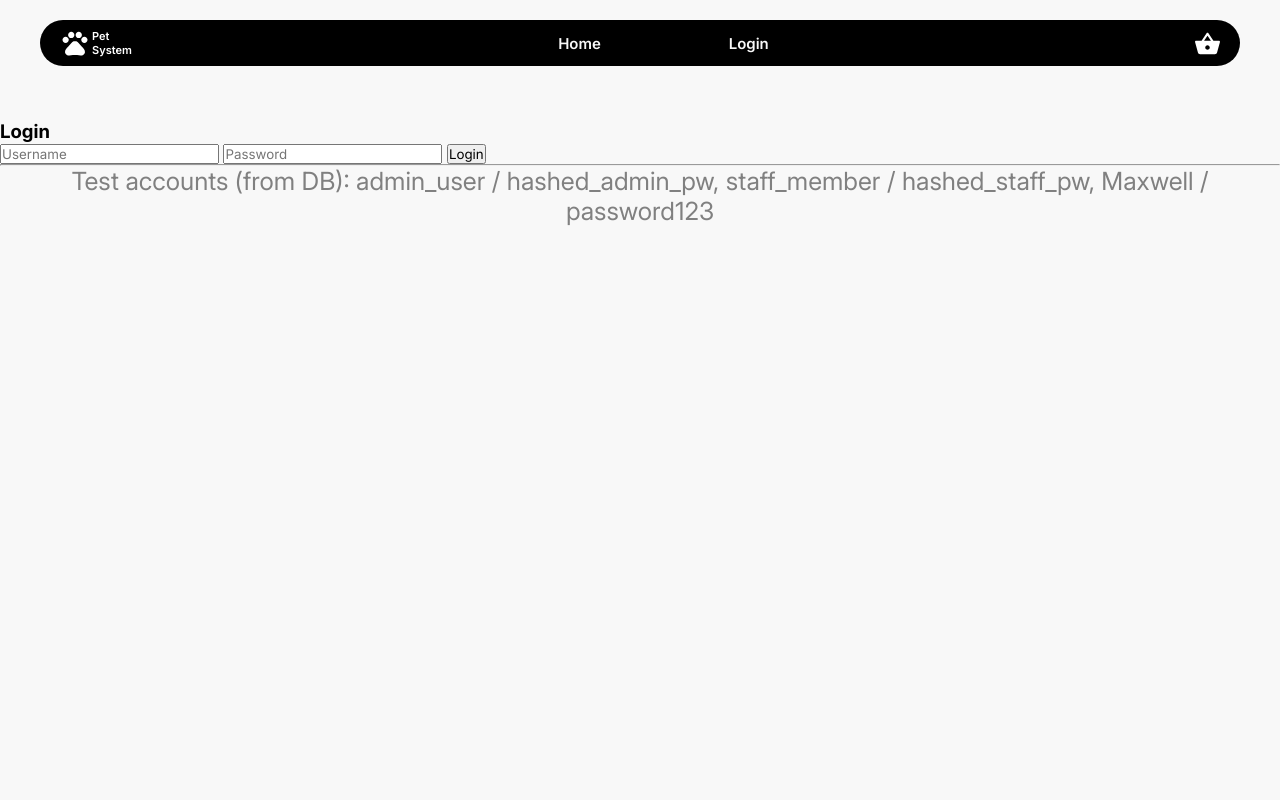
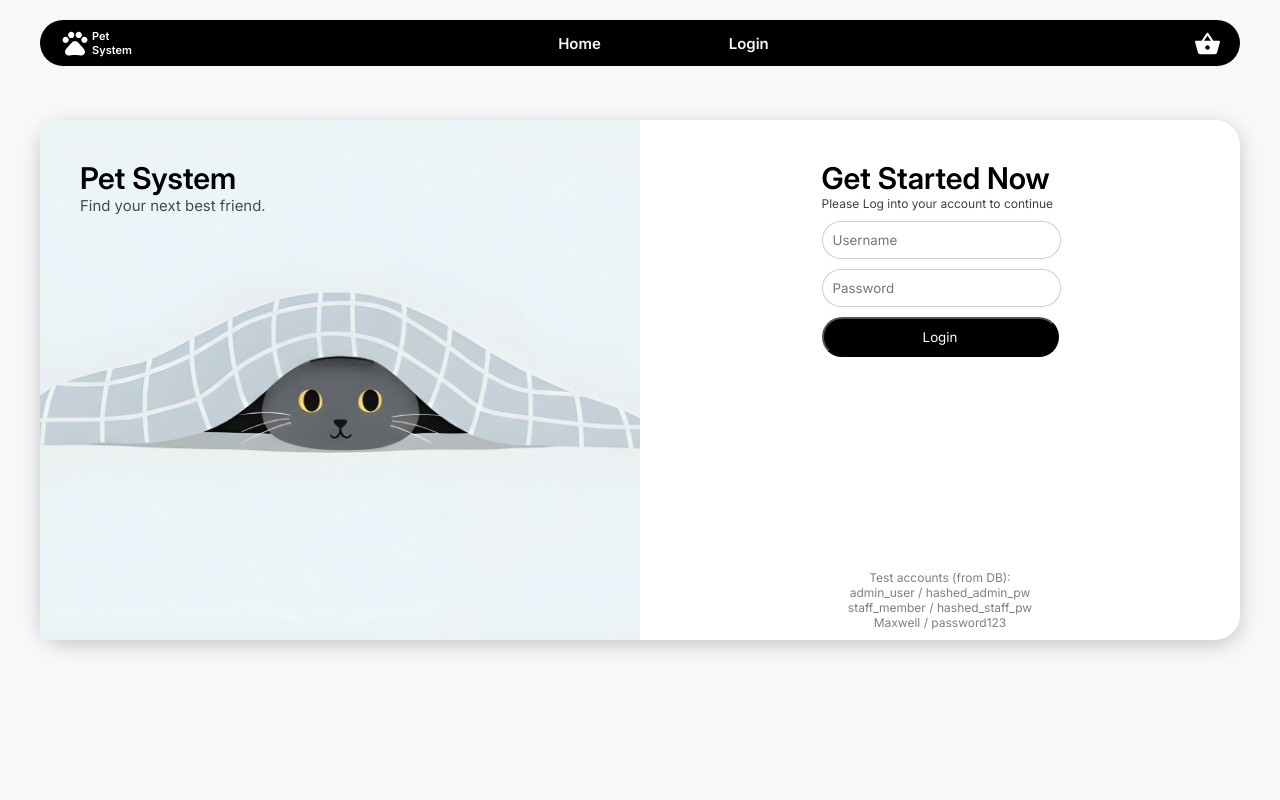
Before and after one commit to jbnamuro/PetSystem, a Flask app: page / in a window 1280 px wide. Run offline with Flask 2, Linux system fonts and the light colour scheme.

Commit message:
fixed login page

```diff
--- a/static/css/styles.css
+++ b/static/css/styles.css
@@ -25,6 +25,96 @@
   background-color: red;
   z-index: -1;
   opacity: 0.2;
+}
+
+.login {
+  height: calc(80vh - 120px);
+  display: flex;
+  margin: 120px 40px 0 40px;
+  position: relative;
+  background-color: white;
+  border-radius: 25px;
+  box-shadow: 0px 5px 20px rgba(0, 0, 0, 0.2);
+}
+
+.login-help {
+  position: absolute;
+  font-size: 12px;
+  text-align: center;
+  bottom: 10px;
+  opacity: 50%;
+  left: 50%;
+  transform: translateX(-50%);
+}
+
+.login-bg {
+  position: absolute;
+  top: 0;
+  left: 0;
+  height: 100vh;
+  width: 100vw;
+  z-index: -1;
+  background-color: var(--off-white);
+}
+
+.login-right h3 {
+  font-size: 30px;
+  font-weight: 600;
+  /* text-wrap: nowrap; */
+}
+
+.login-right {
+  display: flex;
+  justify-content: center;
+  position: relative;
+  padding-top: 40px;
+  width: 50%;
+}
+
+.login-section input {
+  margin-top: 10px;
+  border-radius: 25px;
+  border: 1px solid rgba(0, 0, 0, 0.2);
+  width: calc(100% - 20px);
+  padding: 10px;
+}
+
+.login-button {
+  margin-top: 10px;
+  background-color: black;
+  color: white;
+  width: 100%;
+  border-radius: 25px;
+  padding: 10px;
+}
+
+.please-message {
+  font-size: 12px;
+  opacity: 75%;
+}
+
+.login-section {
+  width: fit-content;
+}
+
+.login-text {
+  background-image: url("../imgs/bg-login.jpg");
+  background-position: center;
+  background-size: cover;
+  width: 50%;
+}
+
+.login-text h2 {
+  font-size: 30px;
+  font-weight: 600;
+  padding: 40px 0 0 40px;
+}
+
+.login-text p {
+  font-size: 15px;
+  font-weight: 400;
+  padding-left: 40px;
+  opacity: 70%;
 }
 
 .message-safe {
--- a/templates/login.html
+++ b/templates/login.html
@@ -1,7 +1,14 @@
 {% extends "base.html" %} {% block content %}
-<div class="row" style="margin-top: 120px">
-  <div class="col-md-4 offset-md-4">
-    <h3 class="mb-3 text-center">Login</h3>
+<div class="login-bg"></div>
+<div class="login">
+  <div class="login-text">
+    <h2>Pet System</h2>
+    <p>Find your next best friend.</p>
+  </div>
+  <div class="login-right">
+    <div class="login-section">
+      <h3 class="mb-3 text-center">Get Started Now</h3>
+      <p class="please-message">Please Log into your account to continue</p>
       <form method="POST">
         <input
           name="username"
@@ -9,6 +16,7 @@
           placeholder="Username"
           required
         />
+        <br />
         <input
           type="password"
           name="password"
@@ -16,12 +24,14 @@
           placeholder="Password"
           required
         />
-      <button class="btn btn-dark w-100">Login</button>
+        <br />
+        <button class="login-button">Login</button>
       </form>
-    <hr />
-    <p class="text-muted small">
-      Test accounts (from DB): admin_user / hashed_admin_pw, staff_member /
-      hashed_staff_pw, Maxwell / password123
+    </div>
+    <p class="login-help">
+      Test accounts (from DB): <br />
+      admin_user / hashed_admin_pw <br />
+      staff_member / hashed_staff_pw <br />Maxwell / password123
     </p>
   </div>
 </div>
```
Also changed, not shown: static/imgs/bg-login.jpg (added). Lines whose indentation alone changed are shown as unchanged.
